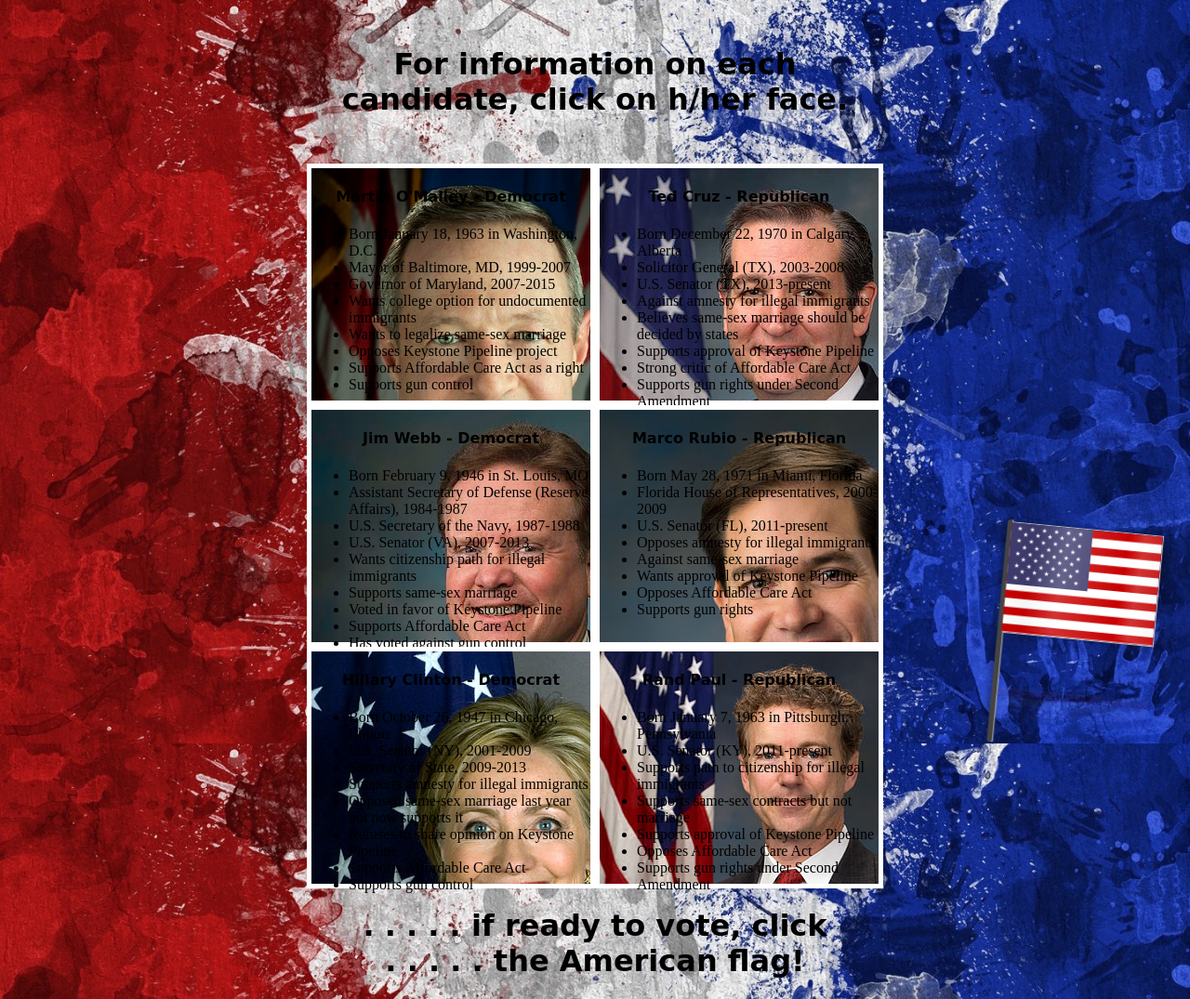
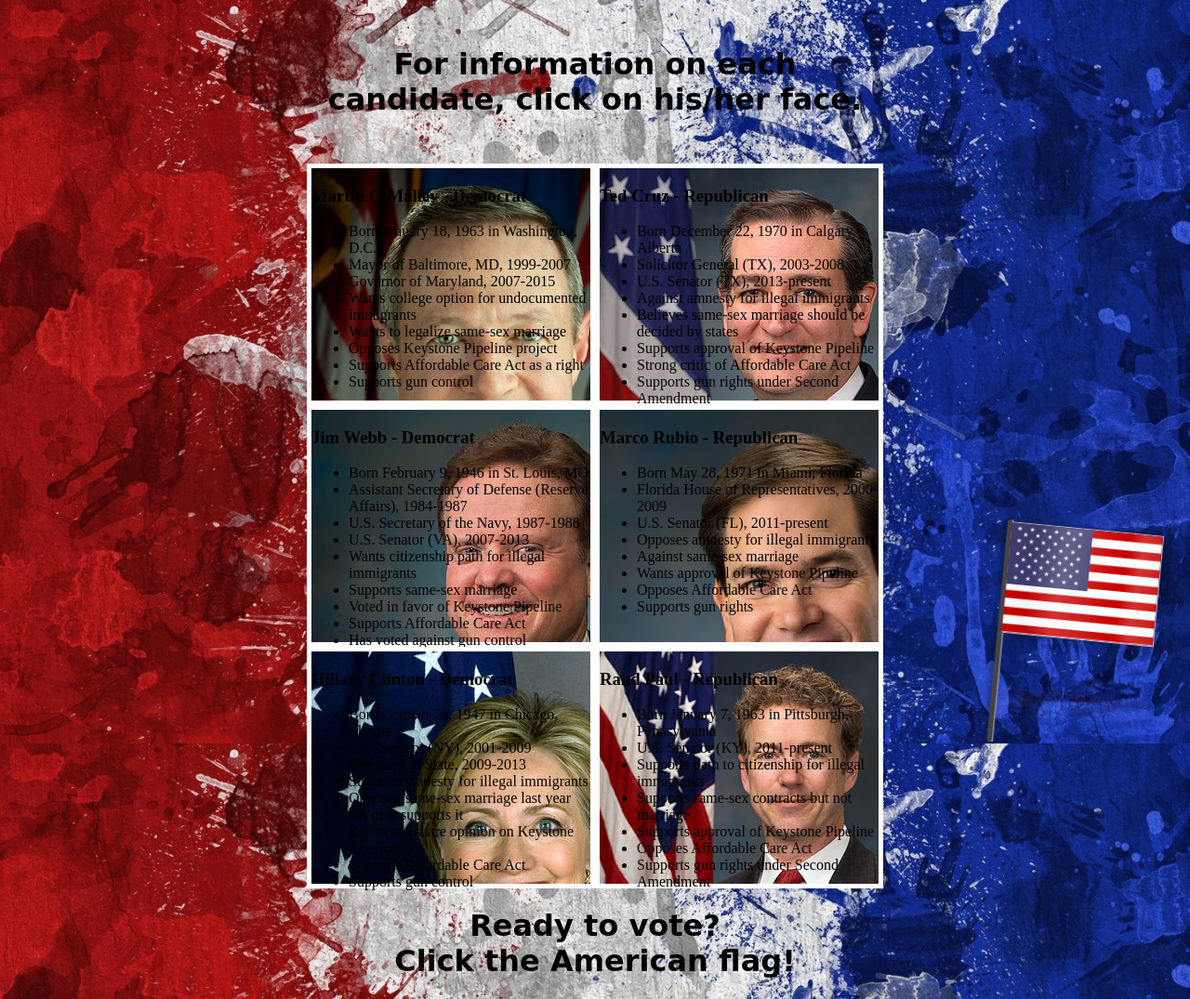
Before and after one commit to kristenbriggs/president_tracker, a website: page public/candidates.html in a window 1280 px wide. Shown: the whole page at 93% size. Drawn offline with Linux system fonts and the light colour scheme.

Commit message:
added h3

```diff
--- a/public/candidates.html
+++ b/public/candidates.html
@@ -2,15 +2,16 @@
 <head>
   <meta charset="UTF-8">
   <title>The 2016 Presidential Candidates</title>
+  <link href='http://fonts.googleapis.com/css?family=Open+Sans:800' rel='stylesheet' type='text/css'>
   <link href="css/styles.css" type="text/css" rel="stylesheet">
   <link href="css/flag.css" type="text/css" rel="stylesheet">
 </head>
 <body>
-  <h1 id="candTopHeader"><strong>For information on each </br> candidate, click on h/her face.</strong></h1>
+  <h1 id="candTopHeader"><strong>For information on each </br> candidate, click on his/her face.</strong></h1>
   <article class="flex-container">
   <section class="flex-item-1">
     <section id="omalley">
-    <h1>Martin O'Malley - Democrat</h1>
+    <h3>Martin O'Malley - Democrat</h3>
     <ul>
       <li>Born January 18, 1963 in Washington, D.C.</li>
       <li>Mayor of Baltimore, MD, 1999-2007</li>
@@ -25,7 +26,7 @@
   </section>
   <section class="flex-item-2">
     <section id="cruz">
-    <h1>Ted Cruz - Republican</h1>
+    <h3>Ted Cruz - Republican</h3>
     <ul>
       <li>Born December 22, 1970 in Calgary, Alberta</li>
       <li>Solicitor General (TX), 2003-2008</li>
@@ -40,7 +41,7 @@
   </section>
   <section class="flex-item-3">
     <section id="webb">
-    <h1>Jim Webb - Democrat</h1>
+    <h3>Jim Webb - Democrat</h3>
     <ul>
       <li>Born February 9, 1946 in St. Louis, MO</li>
       <li>Assistant Secretary of Defense (Reserve Affairs), 1984-1987</li>
@@ -56,7 +57,7 @@
   </section>
   <section class="flex-item-4">
     <section id="rubio">
-    <h1>Marco Rubio - Republican</h1>
+    <h3>Marco Rubio - Republican</h3>
     <ul>
       <li>Born May 28, 1971 in Miami, Florida</li>
       <li>Florida House of Representatives, 2000-2009</li>
@@ -71,7 +72,7 @@
   </section>
   <section class="flex-item-5">
     <section id="clinton">
-    <h1>Hillary Clinton - Democrat</h1>
+    <h3>Hillary Clinton - Democrat</h3>
     <ul>
       <li>Born October 26, 1947 in Chicago, Illinois</li>
       <li>U.S. Senator (NY), 2001-2009</li>
@@ -86,7 +87,7 @@
   </section>
   <section class="flex-item-6">
     <section id="paul">
-    <h1>Rand Paul - Republican</h1>
+    <h3>Rand Paul - Republican</h3>
     <ul>
       <li>Born January 7, 1963 in Pittsburgh, Pennsylvania</li>
       <li>U.S. Senator (KY), 2011-present</li>
@@ -102,7 +103,7 @@
   <section class="flag-pattern us"></section>
   <section class="flag-wave"></section>
   </article>
-  <h1><strong>. . . . . if ready to vote, click </br> . . . . . the American flag!</strong></h1>
+  <h1><strong>Ready to vote?</br>Click the American flag!</strong></h1>
  <script src="js/libs/jquery.js"></script>
  <script src="js/scripts.js"></script>
 </body>
```
